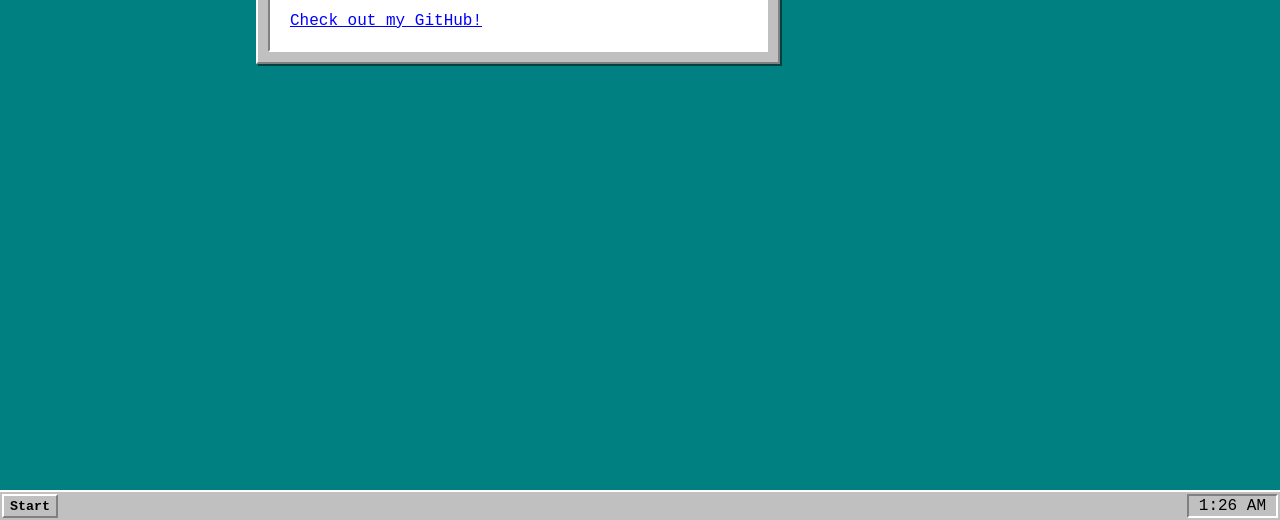
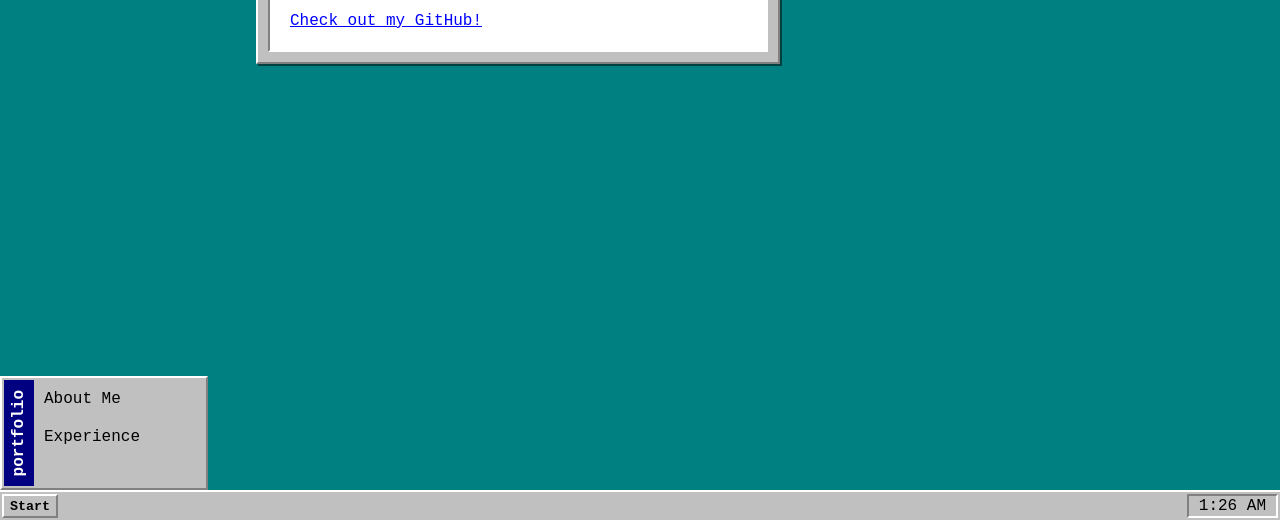
Before and after one commit to avilldev/avilldev.github.io, a plain HTML site: page index.html in a window 1280 px wide. Both pictures are taken after a click on the button "Start". Shown: the part 280-800 px from the top of the page. Drawn offline with Linux system fonts and the light colour scheme.

Commit message:
Added the bottom left start menu.

```diff
--- a/index.html
+++ b/index.html
@@ -72,6 +72,15 @@
             Press any key to continue _
         </p>
     </div>
+    <div id="start-menu">
+        <div class="start-sidebar">
+            <span><b>portfolio</b></span>
+        </div>
+        <div class="start-items">
+            <div class="start-item" id="menu-about">About Me</div>
+            <div class="start-item" id="menu-experience">Experience</div>
+        </div>
+    </div>
     <div class="taskbar">
         <button class="start-btn">
             Start
--- a/script.js
+++ b/script.js
@@ -1,5 +1,7 @@
 const taskbar = document.querySelector('.taskbar');
 const windows = document.querySelectorAll('.theme-wrapper');
+const startBtn = document.querySelector('.start-btn');
+const startMenu = document.getElementById('start-menu');
 
 let activeWindow = null;
 let isDragging = false;
@@ -18,7 +20,6 @@ windows.forEach(win => {
         startWindowX = win.offsetLeft;
         startWindowY = win.offsetTop;
 
-        // Bring the clicked window to the front
         windows.forEach(w => w.style.zIndex = 100);
         win.style.zIndex = 2000;
     });
@@ -111,3 +112,18 @@ appLinks.forEach(link => {
         document.body.appendChild(newWindow);
     });
 });
+
+startBtn.addEventListener('click', (e) => {
+    e.stopPropagation();
+    if (startMenu.style.display === 'flex') {
+        startMenu.style.display = 'none';
+    } else {
+        startMenu.style.display = 'flex';
+    }
+});
+
+document.addEventListener('click', (e) => {
+    if (startMenu.style.display === 'flex' && !startMenu.contains(e.target)) {
+        startMenu.style.display = 'none';
+    }
+});
--- a/style.css
+++ b/style.css
@@ -197,3 +197,53 @@ a:visited {
     top: 30%;
     width: 300px;
 }
+
+#start-menu {
+    display: none;
+    position: absolute;
+    bottom: 30px;
+    left: 0;
+    width: 200px;
+    background: var(--window-bg);
+    z-index: 2000;
+    padding: 2px;
+    border-top: 2px solid var(--border-light);
+    border-left: 2px solid var(--border-light);
+    border-bottom: 2px solid var(--border-dark);
+    border-right: 2px solid var(--border-dark);
+    flex-direction: row;
+}
+
+.start-sidebar {
+    background: var(--title-bg);
+    color: white;
+    width: 30px;
+    display: flex;
+    align-items: flex-end;
+    padding-bottom: 10px;
+    padding-top: 10px;
+    justify-content: center;
+}
+
+.start-sidebar span {
+    writing-mode: vertical-rl;
+    transform: rotate(180deg);
+    white-space: nowrap;
+    margin: 0;
+}
+
+.start-items {
+    flex-grow: 1;
+    display: flex;
+    flex-direction: column;
+}
+
+.start-item {
+    padding: 10px;
+    cursor: url('assets/imgs/cursor.png'), pointer;
+}
+
+.start-item:hover {
+    background: var(--title-bg);
+    color: white;
+}
```
